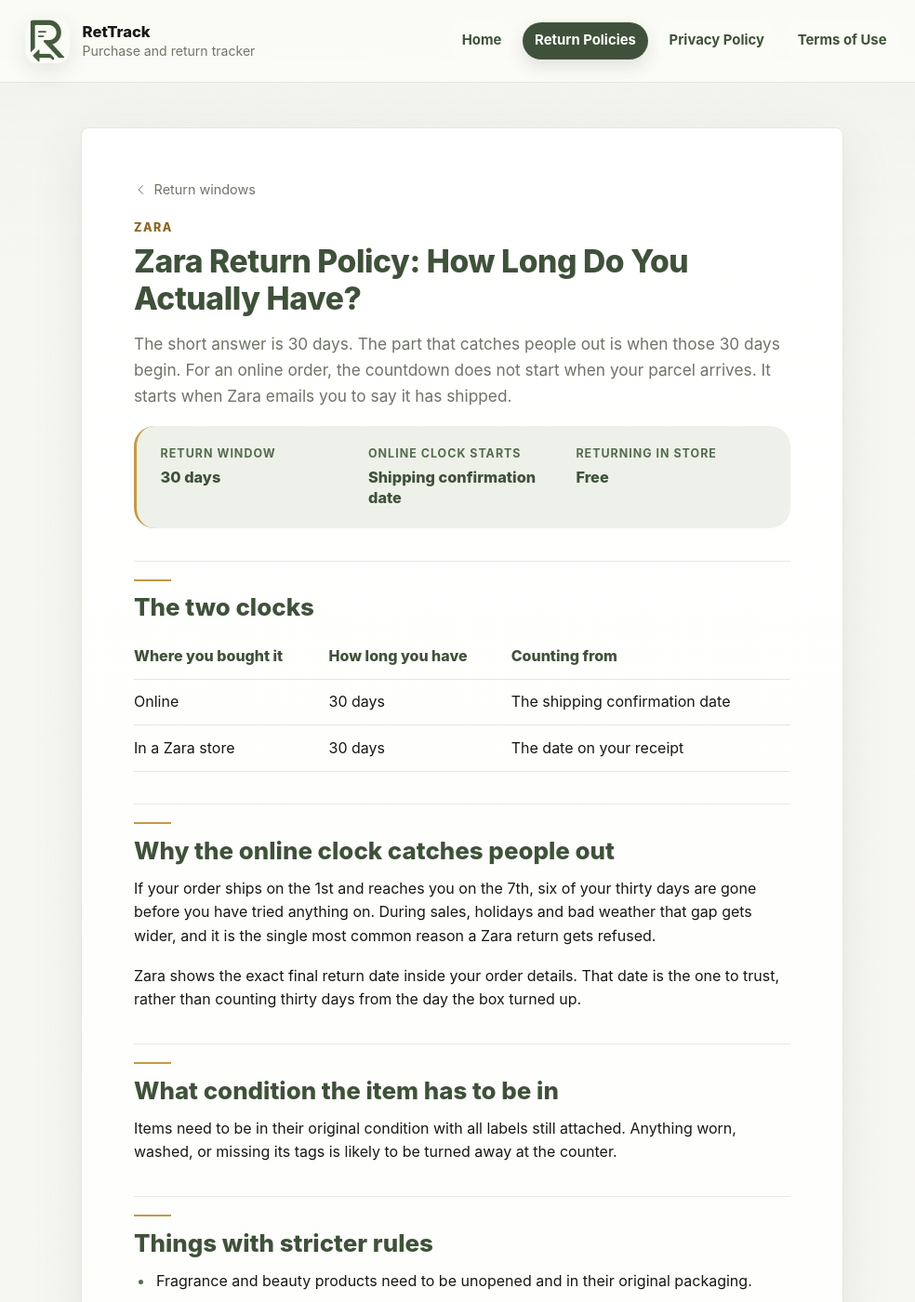
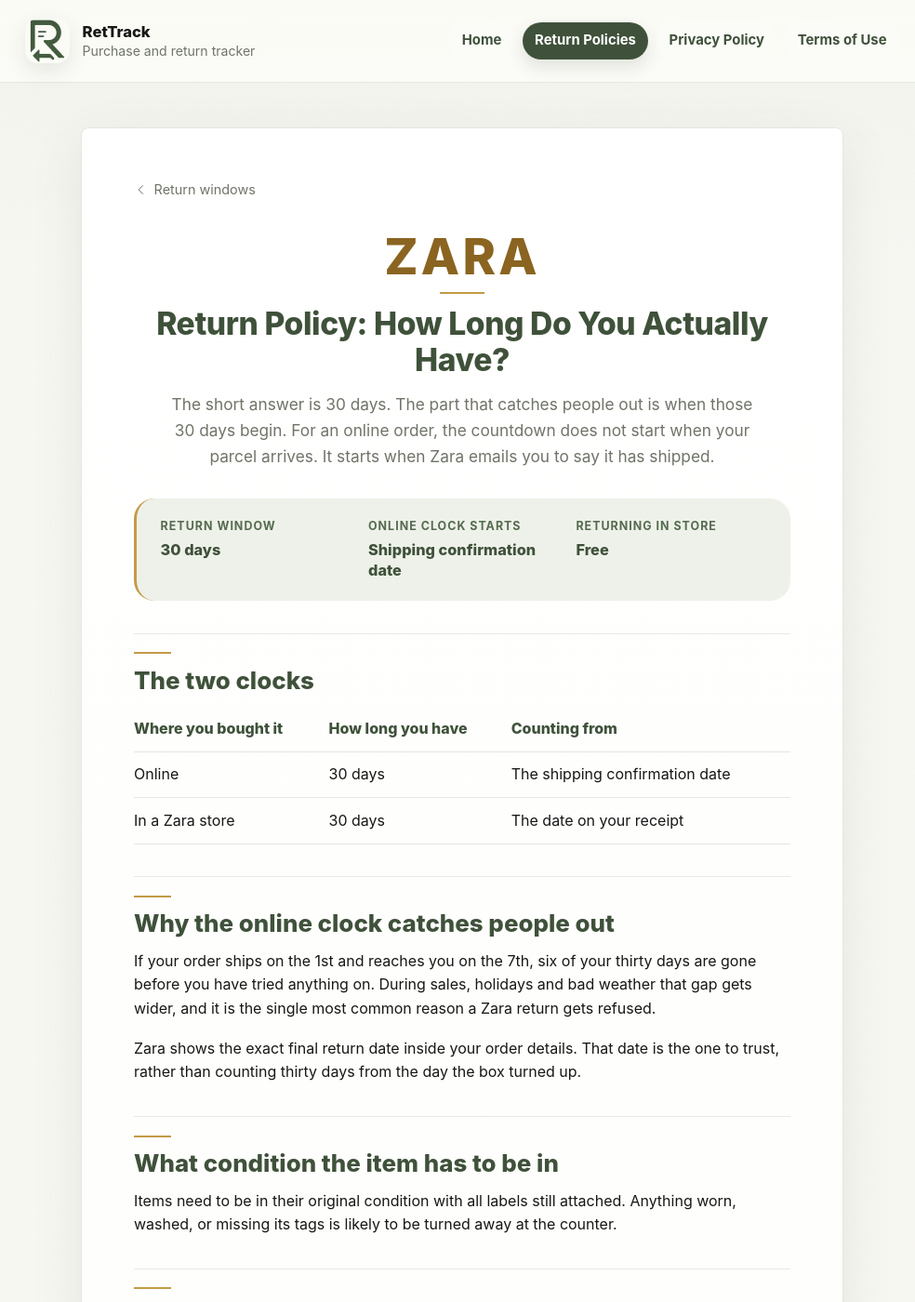
Before and after one commit to Gnonik1/rettrack-legal, a Jekyll site: the page built from docs/return-policies/zara.md, in a window 1280 px wide and 1400 px high. Shown: the whole window at 93% size, without its empty margins (143-1127 px from the left). Built offline with Jekyll 4.4.1, drawn with Linux system fonts in a browser that asks for light colours.

Commit message:
refine: centred store masthead and two-column store grid

```diff
--- a/docs/assets/css/style.scss
+++ b/docs/assets/css/style.scss
@@ -374,28 +374,42 @@ code {
   stroke-linejoin: round;
 }
 
-.eyebrow {
-  margin: 0 0 0.5rem;
+.masthead {
+  margin: 1.75rem 0 0.9rem;
+  text-align: center;
+}
+
+.masthead-store {
+  display: block;
+  margin: 0 0 0.75rem;
   color: var(--gold-deep);
-  font-size: 0.78rem;
-  font-weight: 760;
-  line-height: 1.3;
-  letter-spacing: 0.12em;
+  font-size: 1.6em;
+  line-height: 1.05;
+  letter-spacing: 0.06em;
   text-transform: uppercase;
 }
 
-.eyebrow + h1 {
-  margin-top: 0;
+.masthead-store::after {
+  content: "";
+  display: block;
+  width: 48px;
+  height: 2px;
+  margin: 0.6rem auto 0;
+  background: var(--gold);
 }
 
 .lede {
+  max-width: 58ch;
+  margin: 0 auto 1.9rem;
   color: var(--muted);
   font-size: 1.08rem;
   line-height: 1.62;
+  text-align: center;
 }
 
 .store-list {
   display: grid;
+  grid-template-columns: repeat(2, minmax(0, 1fr));
   gap: 0.75rem;
   margin: 1.7rem 0 1.5rem;
 }
@@ -1323,6 +1337,7 @@ hr {
   }
 
   .store-list {
+    grid-template-columns: 1fr;
     margin: 1.3rem 0 1.25rem;
   }
 
--- a/docs/return-policies/zara.md
+++ b/docs/return-policies/zara.md
@@ -8,10 +8,8 @@ verified: 2026-07-31
 
 <a class="crumb" href="{{ '/return-policies/' | relative_url }}"><svg viewBox="0 0 24 24" aria-hidden="true" focusable="false"><path d="M14.25 5.5 7.75 12l6.5 6.5" /></svg>Return windows</a>
 
-Zara
-{: .eyebrow}
-
-# Zara Return Policy: How Long Do You Actually Have?
+# <span class="masthead-store">Zara</span> Return Policy: How Long Do You Actually Have?
+{: .masthead}
 
 The short answer is 30 days. The part that catches people out is when those 30 days begin. For an online order, the countdown does not start when your parcel arrives. It starts when Zara emails you to say it has shipped.
 {: .lede}
```
Also changed, not shown: docs/return-policies.md (+1 -1 lines).
